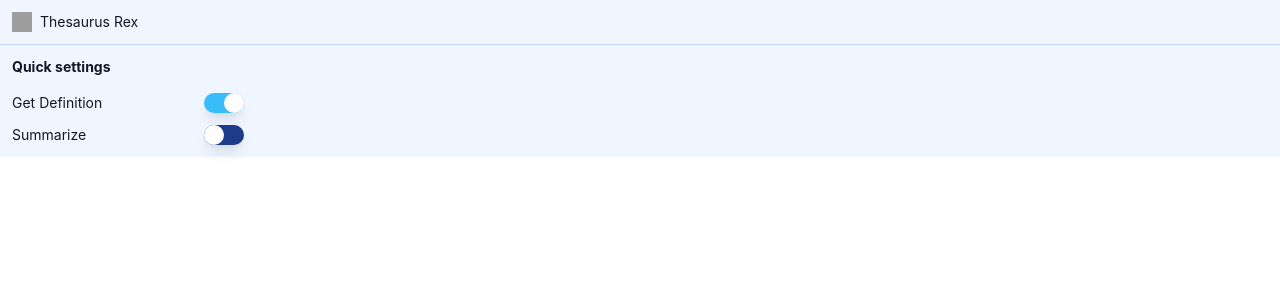
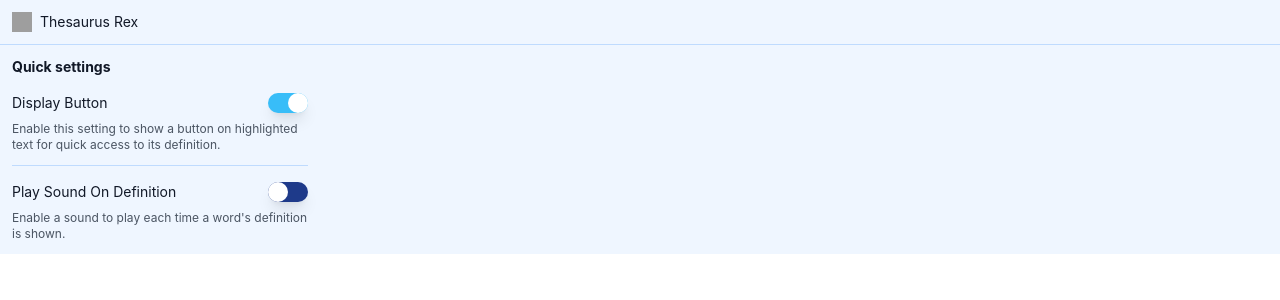
Before and after one commit to mrktsm/thesaurus-rex, a React (Vite) app: page / in a window 1280 px wide. Shown: the top 300 px of the page. Built offline with nearby package versions, Linux system fonts and the light colour scheme; grey boxes are pictures that could not be loaded.

Commit message:
Implemented new popup, implemented a new Play Sound On Definition setting

```diff
--- a/src/App.tsx
+++ b/src/App.tsx
@@ -3,7 +3,7 @@
 
 function App() {
   const [definitionEnabled, setDefinitionEnabled] = useState(true);
-  const [summarizeEnabled, setSummarizeEnabled] = useState(false);
+  const [playSoundEnabled, setPlaySoundEnabled] = useState(false); // New state for play sound setting
 
   const handleToggle = (key: string, value: boolean) => {
     chrome.storage.local.set({ [key]: value }, () => {
@@ -14,21 +14,21 @@
   // Fetch the saved state from chrome.storage when the component mounts
   useEffect(() => {
     chrome.storage.local.get(
-      ["definitionEnabled", "summarizeEnabled"],
+      ["definitionEnabled", "summarizeEnabled", "playSoundEnabled"],
       (result) => {
         setDefinitionEnabled(
           result.definitionEnabled !== undefined
             ? result.definitionEnabled
             : true
         );
-        setSummarizeEnabled(result.summarizeEnabled || false);
+        setPlaySoundEnabled(result.playSoundEnabled || false);
       }
     );
   }, []);
 
   return (
     <div className="bg-blue-50">
-      <div className="p-3 w-64">
+      <div className="p-3 w-80">
         <header className="flex items-center">
           {/* Logo Image */}
           <img
@@ -40,14 +40,14 @@
         </header>
       </div>
       <hr className="w-full border-blue-200 mx-0" />
-      <div className="p-3 w-64">
+      <div className="p-3 w-80">
         <h2 className="text-sm font-bold text-left mb-4 text-gray-900">
           Quick settings
         </h2>
         {/* Wrapper for Get Definition setting */}
-        <div className="mb-3">
+        <div className="mb-4">
           <div className="flex justify-between items-center">
-            <span className="text-sm text-gray-900">Get Definition</span>
+            <span className="text-sm text-gray-900">Display Button</span>
             <div className="ml-auto">
               <Switch
                 isOn={definitionEnabled}
@@ -58,21 +58,31 @@
               />
             </div>
           </div>
+          <p className="text-xs text-gray-600 mt-2">
+            Enable this setting to show a button on highlighted text for quick
+            access to its definition.
+          </p>
+          <hr className="my-3 border-blue-200" />
         </div>
         {/* Wrapper for Summarize setting */}
         <div>
           <div className="flex justify-between items-center">
-            <span className="text-sm text-gray-900">Summarize</span>
+            <span className="text-sm text-gray-900">
+              Play Sound On Definition
+            </span>
             <div className="ml-auto">
               <Switch
-                isOn={summarizeEnabled}
+                isOn={playSoundEnabled}
                 handleToggle={() => {
-                  setSummarizeEnabled(!summarizeEnabled);
-                  handleToggle("summarizeEnabled", !summarizeEnabled);
+                  setPlaySoundEnabled(!playSoundEnabled);
+                  handleToggle("playSoundEnabled", !playSoundEnabled);
                 }}
               />
             </div>
           </div>
+          <p className="text-xs text-gray-600 mt-2">
+            Enable a sound to play each time a word's definition is shown.
+          </p>
         </div>
       </div>
     </div>
--- a/src/assets/content.tsx
+++ b/src/assets/content.tsx
@@ -201,6 +201,8 @@
   iframe.style.height = "0";
   iframe.style.border = "none";
 
+  iframe.setAttribute("allow", "autoplay"); // Allow autoplay in iframe
+
   dialog.appendChild(iframe);
   document.body.appendChild(dialog);
   dialog.showModal();
--- a/src/components/Modal.tsx
+++ b/src/components/Modal.tsx
@@ -82,6 +82,14 @@
     }
   }, [selectedText]); // Run when selectedText is set
 
+  useEffect(() => {
+    chrome.storage.local.get(["playSoundEnabled"], (result) => {
+      if (result.playSoundEnabled) {
+        playSound();
+      }
+    });
+  }, [result]); // Run when result changes
+
   return (
     <div
       ref={containerRef}
```
Also changed, not shown: src/manifest.json.
